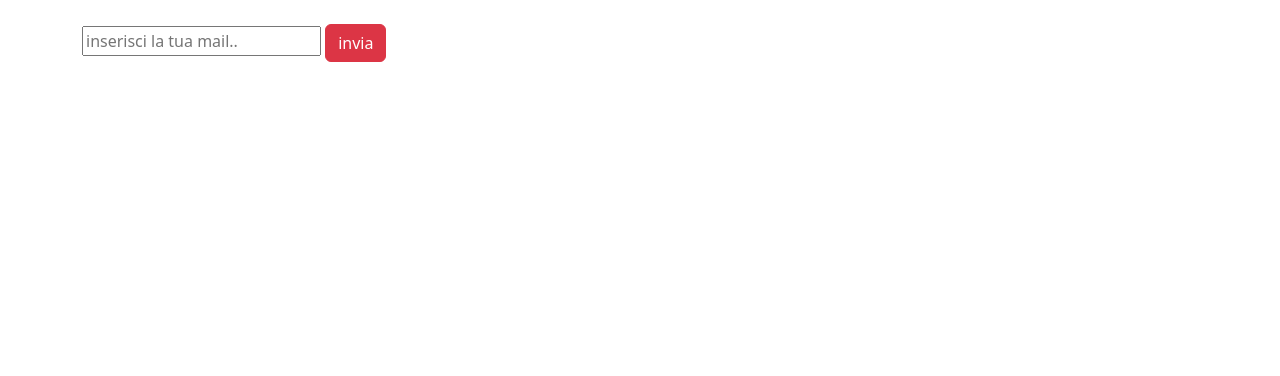
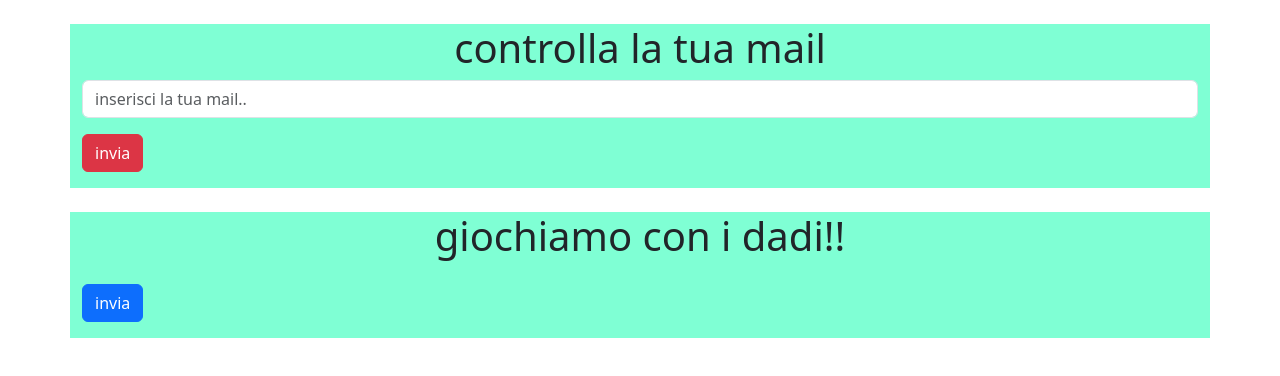
Before and after one commit to samuelescavello/-js-mail-dadi, a plain HTML site: page index.html in a window 1280 px wide. Drawn offline with nearby package versions, Linux system fonts and the light colour scheme.

Commit message:
first-es

```diff
--- a/index.html
+++ b/index.html
@@ -8,11 +8,24 @@
     <title>Document</title>
 </head>
 <body>
-    <div class="container my-4">
 
-        <input id="mail" type="email" placeholder="inserisci la tua mail.." value="">
-        <button class="btn btn-danger ">invia</button>
+    <!-- initato o no? -->
+
+    <div class="container firstes my-4">
+        <h1 class="text-center">controlla la tua mail</h1>
+        <input id="mail" class="form-control " type="email" placeholder="inserisci la tua mail.." value="">
+        <button class="btn btn-danger mt-3 mb-3 ">invia</button>
         <div id="output"></div>
+
+    </div>
+
+    <!-- gioco dadi -->
+
+    <div class="container firstes my-4">
+        <h1 class="text-center">giochiamo con i dadi!!</h1>
+
+        <button class="btn btn-primary  mt-3 mb-3 ">invia</button>
+        <div id="output2"></div>
 
     </div>
 
--- a/js/script.js
+++ b/js/script.js
@@ -2,9 +2,9 @@
 // controlla che sia nella lista di chi può accedere,
 // stampa un messaggio appropriato sull’esito del controllo.
 
-let email = ['samu@gmail.com', 'luca@gmail.com', 'nicola@gmail.com', 'woitec@gmail.com'];
+let email = ['samu@gmail.com', 'luca@gmail.com', 'lorenzo@gmail.com', 'nicola@gmail.com', 'woitec@gmail.com'];
 
-const button = document.querySelector('.btn')
+const button = document.querySelector('.btn-danger')
 button.addEventListener('click', function(){
 
     let userEmail = document.getElementById('mail').value ;
@@ -24,3 +24,8 @@ button.addEventListener('click', function(){
     }
 
 })
+
+
+// Generare un numero random da 1 a 6, sia per il giocatore sia
+//  per il computer.
+// Stabilire il vincitore, in base a chi fa il punteggio più alto.
--- a/style.css
+++ b/style.css
@@ -0,0 +1,3 @@
+.firstes{
+    background-color: aquamarine;
+}
```
Also changed, not shown: img/1.svg (added), img/2.svg (added), img/3.svg (added), img/4.svg (added), img/5.svg (added), img/6.svg (added).
